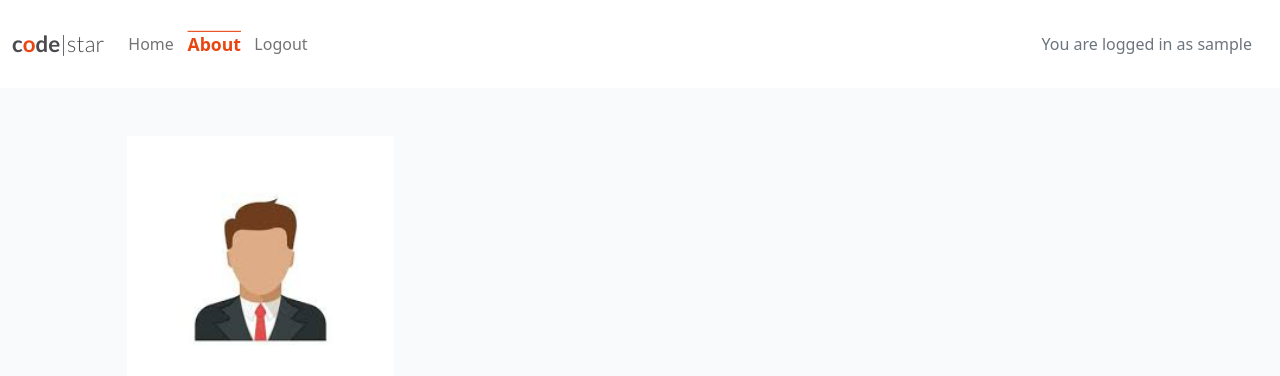
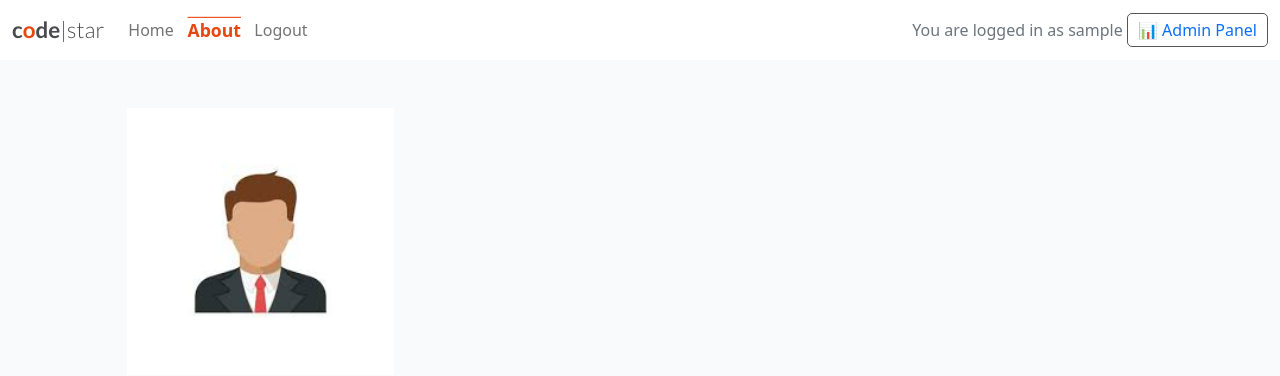
Before and after one commit to ie3ul2df/django-blog, a Django app: page /about/ in a window 1280 px wide. Shown: the top 376 px of the page. Run offline with Django 4.2, Linux system fonts and the light colour scheme; the visitor is signed in with stand-in values (Sample User, id 1); data that the repository does not hold is empty.

Commit message:
added an Admin panel link to the navbar right

```diff
--- a/templates/base.html
+++ b/templates/base.html
@@ -1,6 +1,7 @@
 {% load static %}
 {% url 'home' as home_url %}
 {% url 'about' as about_url %}
+{% url 'admin:index' as admin_url %}
 {% url 'account_login' as login_url %}
 {% url 'account_signup' as signup_url %}
 {% url 'account_logout' as logout_url %}
@@ -67,12 +68,19 @@
                     </li>
                     {% endif %}
 
+
                 </ul>
-                <span class="navbar-text text-muted">
+                <span class="navbar-right text-muted text-end">
                     {% if user.is_authenticated %}
-                    <p class="text-end m-3">You are logged in as {{ user }}</p>
+                    <span>You are logged in as {{ user }}</span>
                     {% else %}
-                    <p class="text-end m-3">You are not logged in</p>
+                    <span>You are not logged in</span>
+                    {% endif %}
+
+                    {% if user.is_superuser %}
+                    <a href="{{ admin_url }}"
+                        style="text-decoration: none; padding: 5px 10px; border-radius: 5px; border: 1px solid #555;">📊
+                        Admin Panel</a>
                     {% endif %}
                 </span>
             </div>
```
